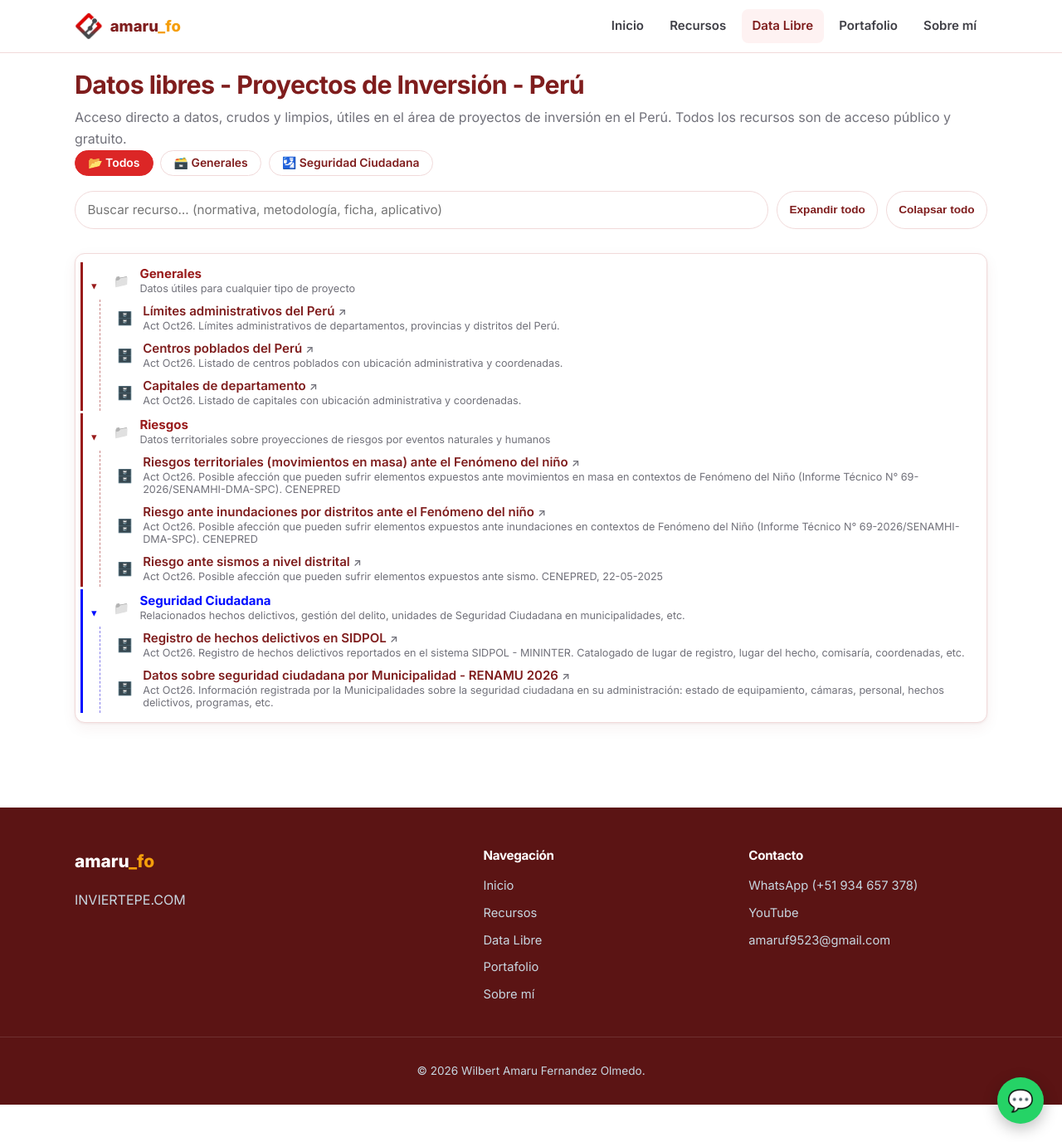
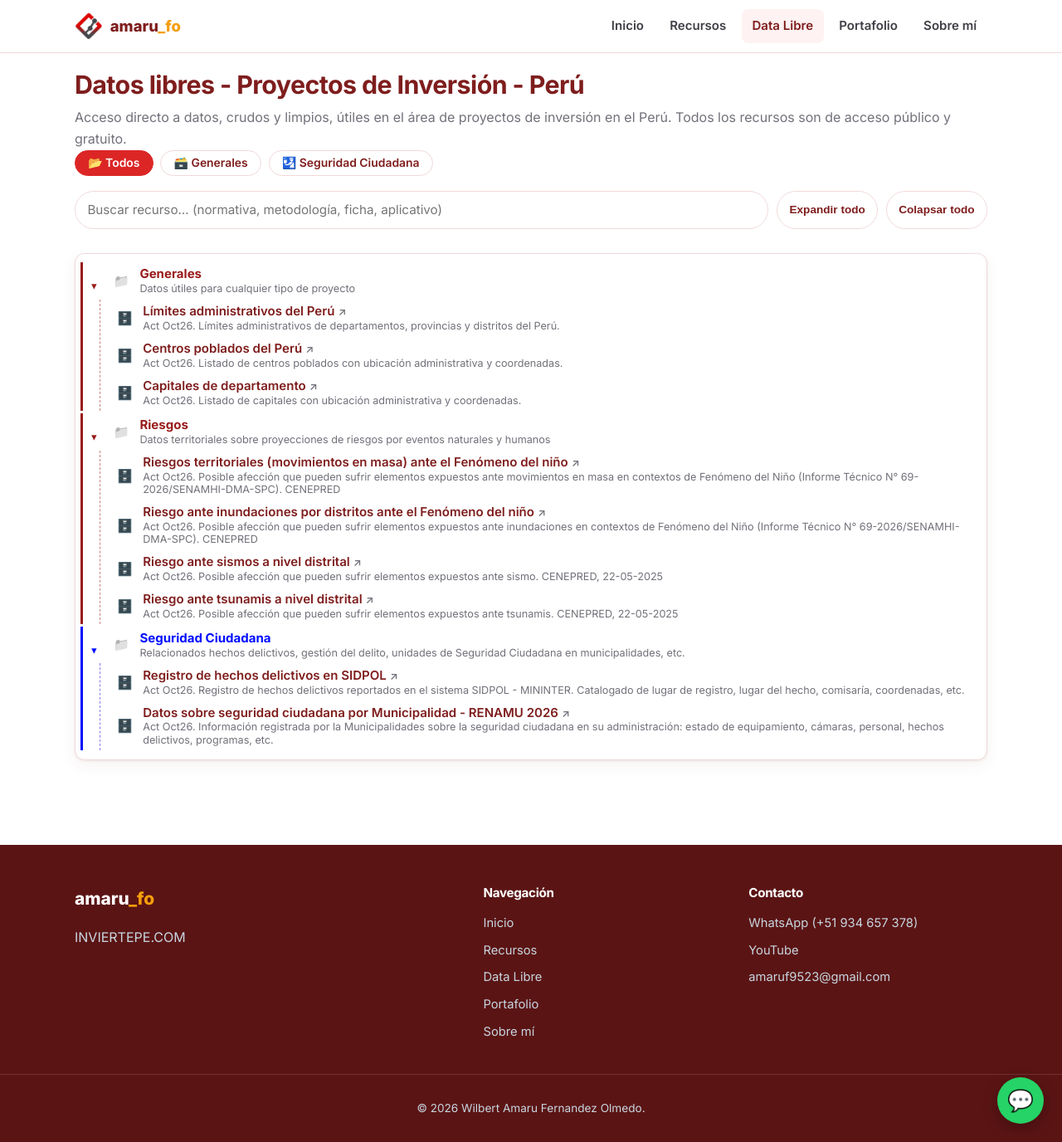
Before and after one commit to amarufo/amarufo.github.io, a Jekyll site: the page built from data.html, in a window 1280 px wide and 1376 px high. Shown: the whole window at 83% size. Built offline with Jekyll 4.4.1, drawn with Linux system fonts in a browser that asks for light colours.

Commit message:
Update data: riesgo_tsunami

```diff
--- a/_data/arbol_data.yml
+++ b/_data/arbol_data.yml
@@ -42,6 +42,11 @@
         type: data
         desc: "Act Oct26. Posible afección que pueden sufrir elementos expuestos ante sismo. CENEPRED, 22-05-2025"
         url: "https://github.com/amarufo/data_inviertepe/releases/download/riesgo_sismo/riesgo_sismo.zip"
+      - label: "Riesgo ante tsunamis a nivel distrital"
+        clave: "riesgo_tsunami"
+        type: data
+        desc: "Act Oct26. Posible afección que pueden sufrir elementos expuestos ante tsunamis. CENEPRED, 22-05-2025"
+        url: "https://github.com/amarufo/data_inviertepe/releases/download/riesgo_tsunami/riesgo_tsunami.zip"
   - label: "Seguridad Ciudadana"
     clave: "seguridad_ciudadana"
     type: folder
```
